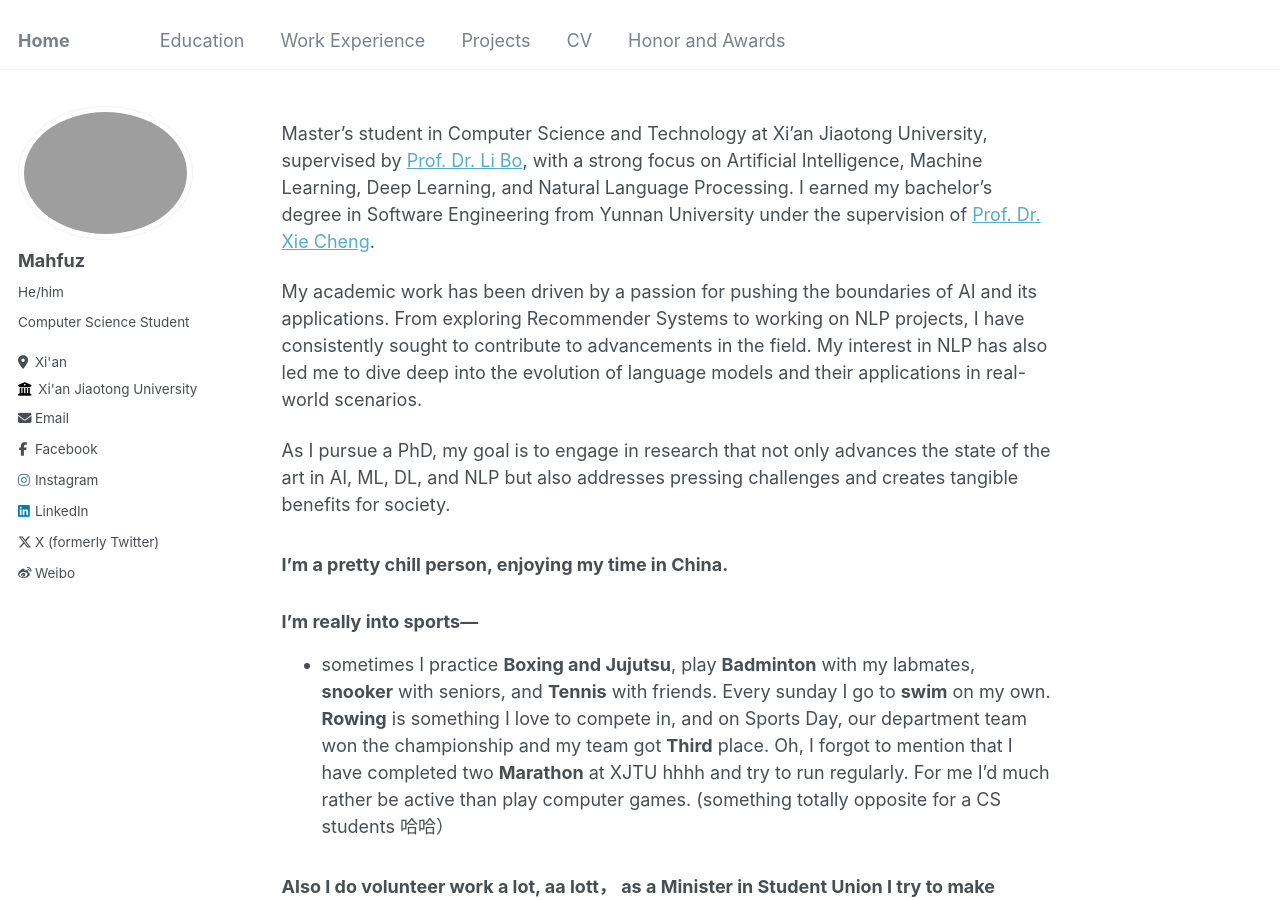
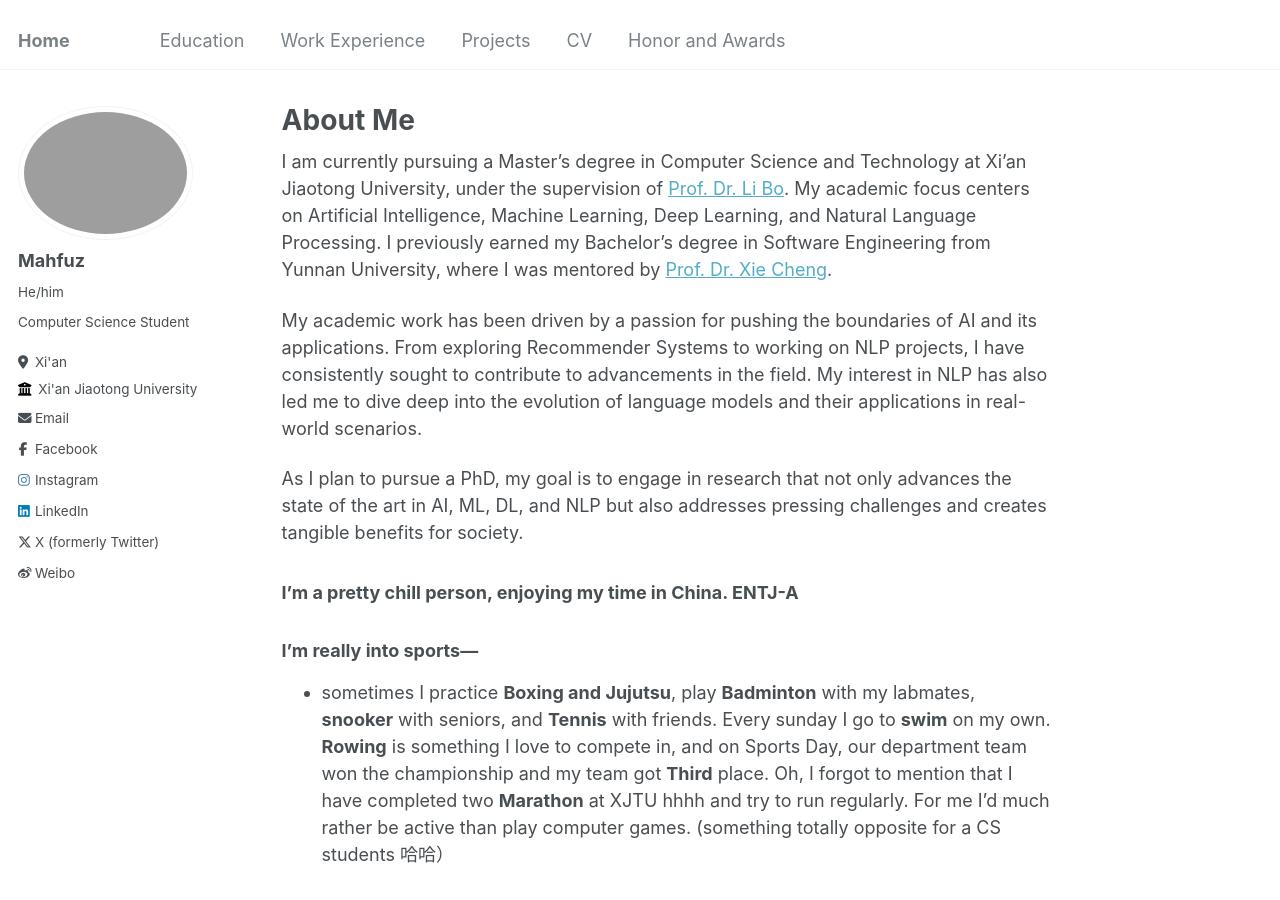
Before and after one commit to mahfuztbt/mahfuztbt.github.io, a Jekyll site: the page built from _pages/about.md, in a window 1280 px wide and 900 px high. Built offline with Jekyll 4.4.1, drawn with Linux system fonts in a browser that asks for light colours.

Commit message:
Update about.md

```diff
--- a/_pages/about.md
+++ b/_pages/about.md
@@ -1,21 +1,21 @@
 ---
 permalink: /
-title: ""
+title: "About Me"
 author_profile: true
 redirect_from:
   - /about/
   - /about.html
 ---
 
-Master’s student in Computer Science and Technology at Xi'an Jiaotong University, supervised by [Prof. Dr. Li Bo](https://gr.xjtu.edu.cn/web/boblee/2), with a strong focus on Artificial Intelligence, Machine Learning, Deep Learning, and Natural Language Processing. I earned my bachelor’s degree in Software Engineering from Yunnan University under the supervision of [Prof. Dr. Xie Cheng](http://www.sei.ynu.edu.cn/info/1023/1166.htm).<br/>
+I am currently pursuing a Master's degree in Computer Science and Technology at Xi'an Jiaotong University, under the supervision of [Prof. Dr. Li Bo](https://gr.xjtu.edu.cn/web/boblee/2). My academic focus centers on Artificial Intelligence, Machine Learning, Deep Learning, and Natural Language Processing. I previously earned my Bachelor's degree in Software Engineering from Yunnan University, where I was mentored by  [Prof. Dr. Xie Cheng](http://www.sei.ynu.edu.cn/info/1023/1166.htm).<br/>
 
 My academic work has been driven by a passion for pushing the boundaries of AI and its applications. From exploring Recommender Systems to working on NLP projects, I have consistently sought to contribute to advancements in the field. My interest in NLP has also led me to dive deep into the evolution of language models and their applications in real-world scenarios.<br/>
 
-As I pursue a PhD, my goal is to engage in research that not only advances the state of the art in AI, ML, DL, and NLP but also addresses pressing challenges and creates tangible benefits for society.
+As I plan to pursue a PhD, my goal is to engage in research that not only advances the state of the art in AI, ML, DL, and NLP but also addresses pressing challenges and creates tangible benefits for society.
 
 
 
-### I’m a pretty chill person, enjoying my time in China.
+### I’m a pretty chill person, enjoying my time in China. ENTJ-A
 ### I’m really into sports—
 - sometimes I practice **Boxing and Jujutsu**, play **Badminton** with my labmates, **snooker** with seniors, and **Tennis** with friends. Every sunday I go to **swim** on my own. **Rowing** is something I love to compete in, and on Sports Day, our department team won the championship and my team got **Third** place. Oh, I forgot to mention that I have completed two **Marathon** at XJTU hhhh and try to run regularly. For me I’d much rather be active than play computer games. (something totally opposite for a CS students 哈哈）
 
```
